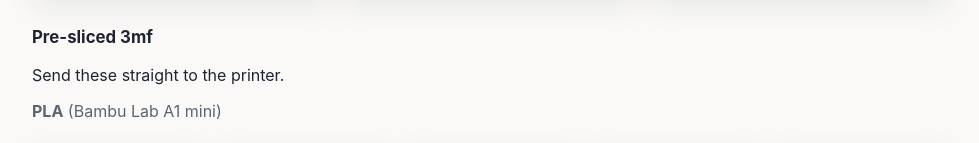
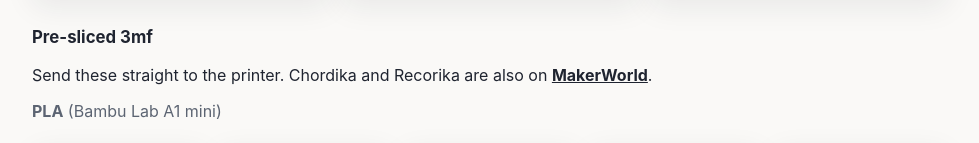
Before and after one commit to qurihara/chordika, a plain HTML site: page index.html in a window 1280 px wide. Shown: the part 11487-11630 px from the top of the page, without its empty margins (150-1129 px from the left). Drawn offline with Linux system fonts and the light colour scheme.

Commit message:
Link to the MakerWorld page for Chordika and Recorika
Co-Authored-By: Claude Opus 5.5 <noreply@anthropic.com>

```diff
--- a/index.html
+++ b/index.html
@@ -445,8 +445,8 @@
 
     <h3 style="margin-top:26px" data-when="ja">スライス済みの 3mf</h3>
     <h3 style="margin-top:26px" data-when="en">Pre-sliced 3mf</h3>
-    <p data-when="ja">そのまま印刷に送れます。</p>
-    <p data-when="en">Send these straight to the printer.</p>
+    <p data-when="ja">そのまま印刷に送れます。Chordika と Recorika は <b><a href="https://makerworld.com/ja/models/3681300-chordika-recorika-chord-scale-card-whistles">MakerWorld</a></b> でも公開しています。</p>
+    <p data-when="en">Send these straight to the printer. Chordika and Recorika are also on <b><a href="https://makerworld.com/en/models/3681300-chordika-recorika-chord-scale-card-whistles">MakerWorld</a></b>.</p>
     <p class="muted" data-when="ja"><b>PLA</b>（Bambu Lab A1 mini）</p>
     <p class="muted" data-when="en"><b>PLA</b> (Bambu Lab A1 mini)</p>
     <div class="dl" data-when="ja">
```
Also changed, not shown: 2 other files.
